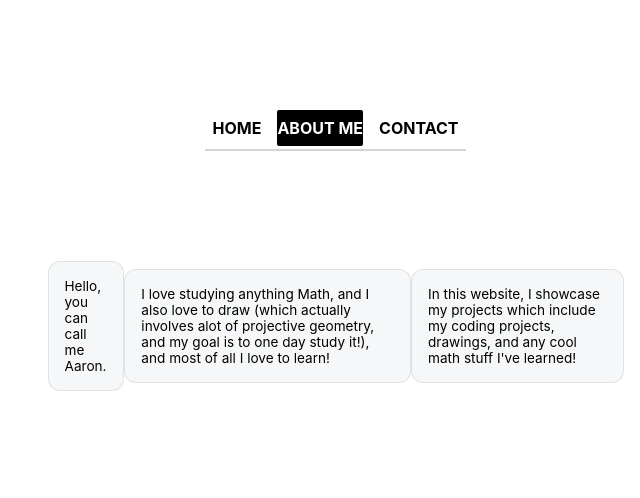
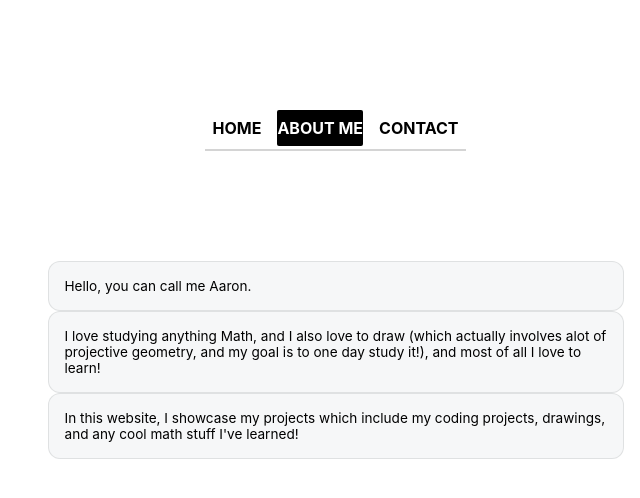
Before and after one commit to aaronmerino/personal-website, a Next.js app: page /about in a window 1280 px wide. Shown: the top 498 px of the page, without its empty margins (640-1280 px from the left). Built offline with nearby package versions, Linux system fonts and the light colour scheme.

Commit message:
fixed layout of about and contact

```diff
--- a/app/about/page.module.css
+++ b/app/about/page.module.css
@@ -1,6 +1,5 @@
 .description {
-  display: inherit;
-  align-items: inherit;
+  display: block;
   font-size: 0.85rem;
   width: 100%;
   z-index: 2;
@@ -8,7 +7,6 @@
   max-width: 36rem;
   padding: 0 0 0.2rem 0;
   margin: 3rem auto 6rem;
-  justify-content: center;
 }
 
 
--- a/app/contact/page.module.css
+++ b/app/contact/page.module.css
@@ -1,6 +1,5 @@
 .description {
-  display: inherit;
-  align-items: inherit;
+  display: block;
   font-size: 0.85rem;
   width: 100%;
   z-index: 2;
@@ -8,8 +7,8 @@
   max-width: 36rem;
   padding: 0 0 0.2rem 0;
   margin: 3rem auto 6rem;
-  justify-content: center;
 }
+
 
 
 .description p {
```
